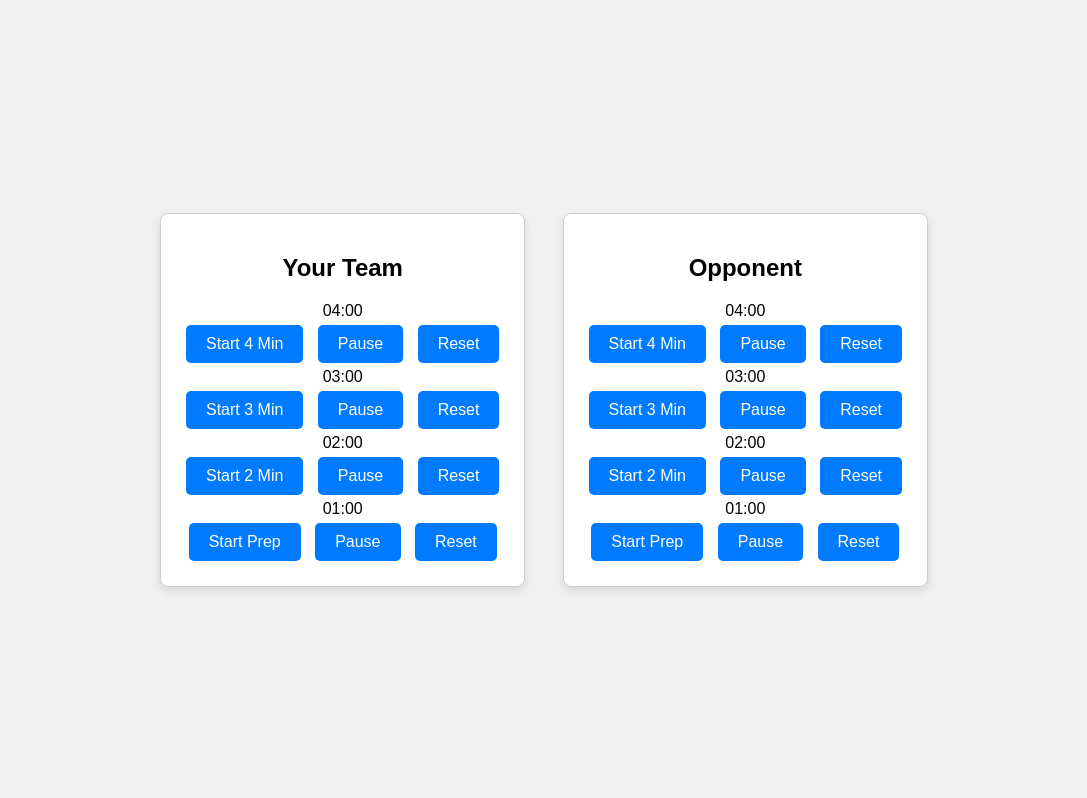
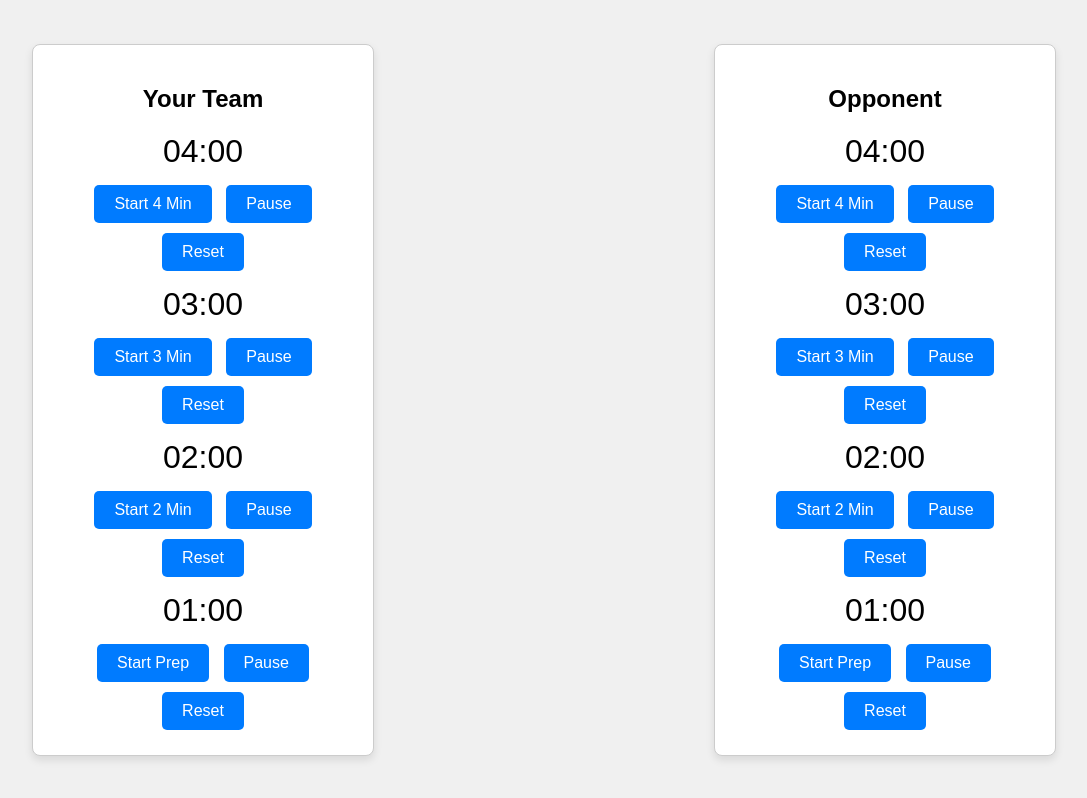
Before and after one commit to Ninjorg/debatetimer, a plain HTML site: page index.html in a window 1280 px wide. Shown: the whole page, without its empty margins (96-1183 px from the left). Drawn offline with Linux system fonts and the light colour scheme.

Commit message:
Update styles.css

```diff
--- a/styles.css
+++ b/styles.css
@@ -11,7 +11,7 @@ body {
 .container {
     display: flex;
     justify-content: space-between;
-    width: 60%;
+    width: 80%;
 }
 
 .timer {
@@ -21,9 +21,10 @@ body {
     padding: 20px;
     text-align: center;
     box-shadow: 0 4px 8px rgba(0,0,0,0.1);
+    width: 300px;
 }
 
-#team-time, #opponent-time {
+.timer-display {
     font-size: 2em;
     margin: 10px 0;
 }
```
